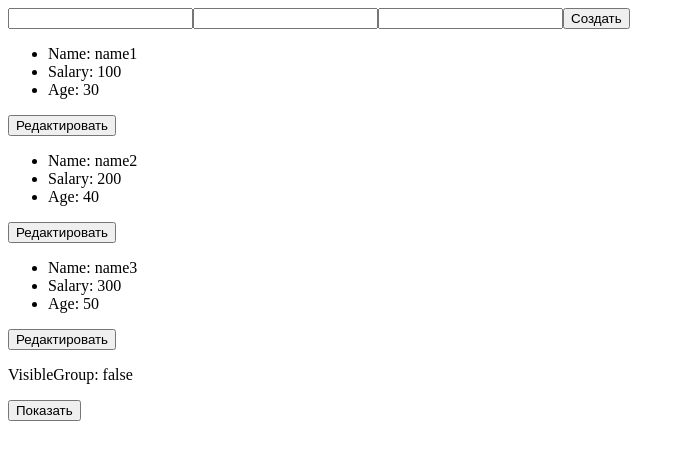
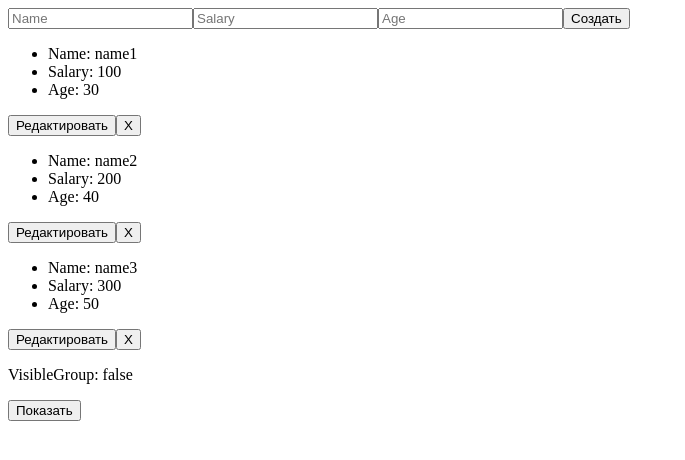
Before and after one commit to WbDmitry/vue3-training, a Vue app: page / in a window 1280 px wide. Shown: the top 460 px of the page, without its empty margins (0-685 px from the left). Built offline with nearby package versions, Linux system fonts and the light colour scheme.

Commit message:
Добавил удаление пользователя

```diff
--- a/src/App.vue
+++ b/src/App.vue
@@ -165,6 +165,11 @@ export default {
 	},
 
 	methods: {
+		deleteUser2: function (id) {
+			this.usersProps = this.usersProps.filter(user => {
+				return user.id != id
+			})
+		},
 
 		addUser: function (name, salary, age) {
 			let id = this.usersProps.length + 1
@@ -351,7 +356,7 @@ export default {
 <template>
 	<UserForm @addUser="addUser" />
 	<User v-for="user in usersProps" :id="user.id" :key="user.id" :name="user.name" :salary="user.salary" :age="user.age"
-		@funProps1="funProps1" @funProps2="funProps2" @changeUser="changeUser" />
+		@funProps1="funProps1" @funProps2="funProps2" @changeUser="changeUser" @deleteUser2="deleteUser2" />
 
 	<p>VisibleGroup: {{ visibleGroup }}</p>
 	<button @click="setVisibleGroup()">{{ visibleGroup ? 'Скрыть' : 'Показать' }}</button>
--- a/src/components/User.vue
+++ b/src/components/User.vue
@@ -3,7 +3,8 @@ export default {
 	emits: [
 		'funProps1',
 		'funProps2',
-		'changeUser'
+		'changeUser',
+		'deleteUser2'
 	],
 	props: {
 		id: Number,
@@ -35,6 +36,9 @@ export default {
 
 		editUser: function () {
 			this.isEdit = true
+		},
+		deleteUser2: function () {
+			this.$emit('deleteUser2', this.id)
 		}
 	}
 }
@@ -48,6 +52,7 @@ export default {
 			<li>Age: {{ age }}</li>
 		</ul>
 		<button @click="editUser">Редактировать</button>
+		<button @click="deleteUser2">X</button>
 	</template>
 	<template v-else>
 		<input type="text" v-model="newName">
--- a/src/components/UserForm.vue
+++ b/src/components/UserForm.vue
@@ -27,8 +27,8 @@ export default {
 </script>
 
 <template>
-	<input type="text" v-model="newName">
-	<input type="number" v-model="newSalary">
-	<input type="number" v-model="newAge">
+	<input type="text" placeholder="Name" v-model="newName">
+	<input type="number" placeholder="Salary" v-model="newSalary">
+	<input type="number" placeholder="Age" v-model="newAge">
 	<button @click="addUser">Создать</button>
 </template>
```
